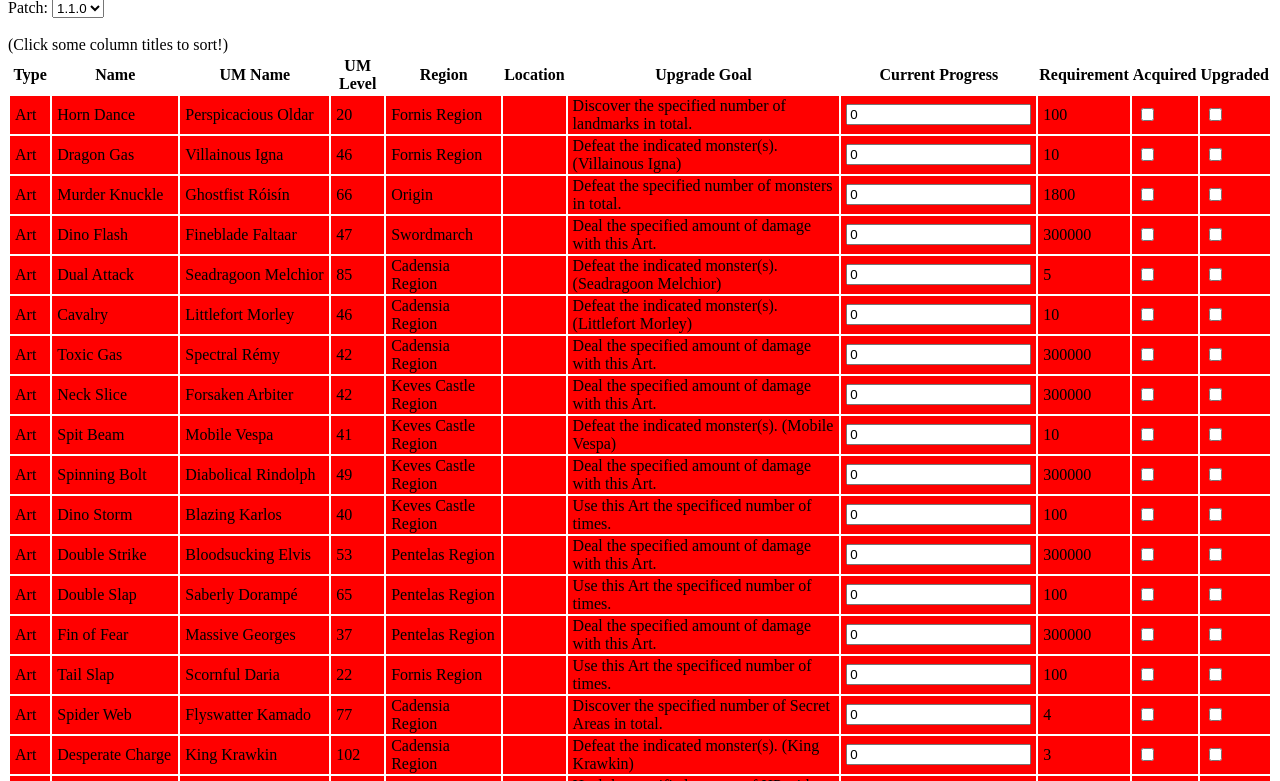
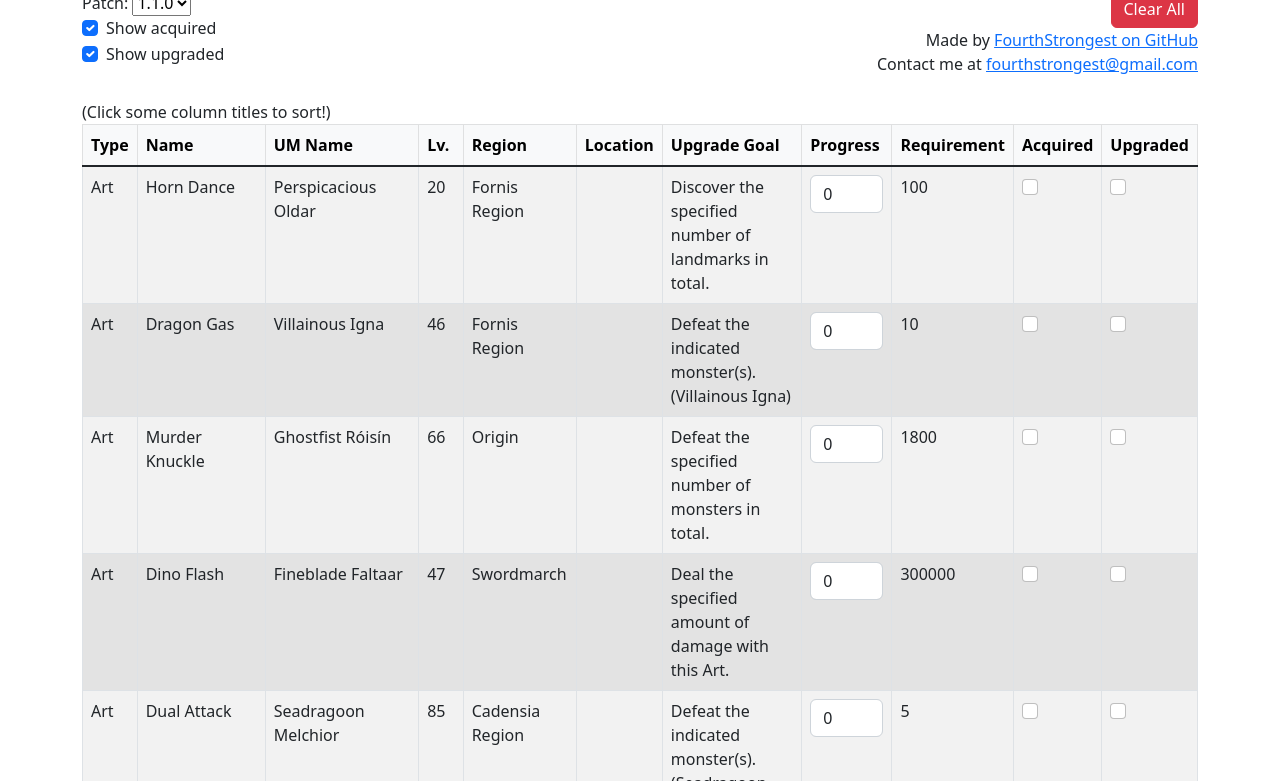
Before and after one commit to FourthStrongest/Soulhacker, a plain HTML site: page index.html in a window 1280 px wide. Shown: the part 56-837 px from the top of the page. Drawn offline with nearby package versions, Linux system fonts and the light colour scheme.

Commit message:
Add nicer styles, add filter (#1)

```diff
--- a/index.html
+++ b/index.html
@@ -1,3 +1,4 @@
+<!DOCTYPE html>
 <html>
   <head>
     <style>
@@ -13,44 +14,70 @@
         padding-bottom: 4;
       }
     </style>
-    <h2 style="text-align: center">Soulhacker Tracker</h2>
+
+    <meta charset="utf-8">
+    <meta name="viewport" content="width=device-width, initial-scale=1">
+    <title>Soulhacker Tracker</title>
+    <link href="https://cdn.jsdelivr.net/npm/bootstrap@5.2.0/dist/css/bootstrap.min.css" rel="stylesheet" integrity="sha384-gH2yIJqKdNHPEq0n4Mqa/HGKIhSkIHeL5AyhkYV8i59U5AR6csBvApHHNl/vI1Bx" crossorigin="anonymous">
   </head>
   <body>
+    <div class="container">
+      <h2 class="text-center">Soulhacker Tracker</h2>
+
+      <div class="row">
+        <div class="col">
           <!-- <label for="c1"> <input type="checkbox" name="darkMode" value="red" id="c1">Red</label> -->
           <label title="For the different patches of the game (preloads latest version)" for="patches">Patch:</label>
           <select name="patches" id="patches" onchange="loadPage()">
             <option value="1_0_0">1.0.0</option>
             <option value="1_1_0" selected>1.1.0</option>
           </select>
-    <br />
-    <br />
-    (Click some column titles to sort!)
 
-    <table>
-      <thead>
-        <tr>
-          <th onclick="sortColumn('type')" title="Click to sort">Type</th>
-          <th onclick="sortColumn('name')" title="Click to sort">Name</th>
-          <th onclick="sortColumn('umName')" title="Click to sort">UM Name</th>
-          <th onclick="sortColumn('level')" title="Click to sort">UM Level</th>
-          <th onclick="sortColumn('region')" title="Click to sort">Region</th>
-          <th>Location</th>
-          <th>Upgrade Goal</th>
-          <th>Current Progress</th>
-          <th>Requirement</th>
-          <th>Acquired</th>
-          <th>Upgraded</th>
-        </tr>
-      </thead>
-      <tbody class="tableBody">
-      </tbody>
-    </table>
-    <br />
-    <button onclick="clearLocalStorage()">Clear All</button>
+          <div class="form-check">
+            <input class="form-check-input" type="checkbox" value="" id="show-acquired" onclick="changeFilter(this, {acquired: true})">
+            <label class="form-check-label" for="show-acquired">
+              Show acquired
+            </label>
+          </div>
+          <div class="form-check">
+            <input class="form-check-input" type="checkbox" value="" id="show-upgraded" onchange="changeFilter(this, {upgraded: true})">
+            <label class="form-check-label" for="show-upgraded">
+              Show upgraded
+            </label>
+          </div>
+        </div>
+        <div class="col text-end">
+          <button class="btn btn-danger" onclick="clearLocalStorage()">Clear All</button>
           <br />
           Made by <a href="https://github.com/FourthStrongest">FourthStrongest on GitHub</a>
           <br />
           Contact me at <a href="mailto:fourthstrongest@gmail.com">fourthstrongest@gmail.com</a>
+        </div>
+      </div>
+
+      <br />
+      (Click some column titles to sort!)
+
+      <table class="table table-striped table-bordered">
+        <thead class="table-light">
+          <tr>
+            <th scope="col" onclick="sortColumn('type')" title="Click to sort">Type</th>
+            <th scope="col" onclick="sortColumn('name')" title="Click to sort">Name</th>
+            <th scope="col" onclick="sortColumn('umName')" title="Click to sort">UM Name</th>
+            <th scope="col" onclick="sortColumn('level')" title="Click to sort">Lv.</th>
+            <th scope="col" onclick="sortColumn('region')" title="Click to sort">Region</th>
+            <th scope="col">Location</th>
+            <th scope="col">Upgrade Goal</th>
+            <th scope="col">Progress</th>
+            <th scope="col">Requirement</th>
+            <th scope="col">Acquired</th>
+            <th scope="col">Upgraded</th>
+          </tr>
+        </thead>
+        <tbody class="tableBody table-group-divider">
+        </tbody>
+      </table>
+    </div>
     <script src="js.js"></script>
   </body>
 </html>
--- a/js.js
+++ b/js.js
@@ -6,6 +6,9 @@ const tableBody = document.querySelector('.tableBody')
 const patchesDropbox = document.getElementById('patches')
 let patchDictionary = new Map()
 
+let showUpgraded = (localStorage.getItem("show-upgraded") || "true") === "true";
+let showAcquired = (localStorage.getItem("show-acquired") || "true") === "true";
+
 window.addEventListener('DOMContentLoaded', () => {
   loadPage()
 })
@@ -13,6 +16,10 @@ window.addEventListener('DOMContentLoaded', () => {
 function loadPage() {
   loadPatchData()
   loadData()
+
+  // Sync checkbox status
+  document.getElementById("show-acquired").checked = showAcquired;
+  document.getElementById("show-upgraded").checked = showUpgraded;
 }
 
 function loadPatchData() {
@@ -54,21 +61,31 @@ function loadTableData(data) {
   data.forEach(e => {
     const acquiredElement = document.createElement('td')
     const upgradedElement = document.createElement('td')
-    const acquiredHtml = `<input type='checkbox' id='acquired' onclick='onClickCheckbox(this.parentNode.parentNode)' ${localStorage.getItem(`${e.name}Acq`) === 'true' ? 'checked' : ''}>`
-    const upgradedHtml = `<input type='checkbox' id='upgraded' onclick='onClickCheckbox(this.parentNode.parentNode)' ${localStorage.getItem(`${e.name}Upg`) === 'true' ? 'checked' : ''}>`
+
+    const isAcquired = localStorage.getItem(`${e.name}Acq`) === 'true';
+    const isUpgraded = localStorage.getItem(`${e.name}Upg`) === 'true';
+
+    if ((!showAcquired && isAcquired) || (!showUpgraded && isUpgraded)) {
+      return "";
+    }
+
+    const acquiredHtml = `<input type='checkbox' class='form-check-input' id='acquired' onclick='onClickCheckbox(this.parentNode.parentNode)' ${isAcquired ? 'checked' : ''}>`
+    const upgradedHtml = `<input type='checkbox' class='form-check-input' id='upgraded' onclick='onClickCheckbox(this.parentNode.parentNode)' ${isUpgraded ? 'checked' : ''}>`
     acquiredElement.innerHTML = acquiredHtml
     upgradedElement.innerHTML = upgradedHtml
 
+    const bgColor = setBackgroundColors(acquiredElement.firstChild, upgradedElement.firstChild);
+
     let trHtml = `
-    <tr id=${e.name} style='background-color: ${setBackgroundColors(acquiredElement.firstChild, upgradedElement.firstChild)}'>
+    <tr id=${e.name} ${bgColor ? "style='background-color: " + bgColor + "'" : ""}>
       <td>${e.type}</td>
       <td>${getPatchedName(e.name)}</td>
-      <td>${e.umName}</td>
+      <td>${e.umName.replaceAll('_', ' ')}</td>
       <td>${e.level}</td>
       <td>${e.region}</td>
       <td><img src="${e.location}"</td>
       <td>${e.upgradeGoal}</td>
-      <td><input id='prog' value=${localStorage.getItem(`${e.name}Prog`) || 0} oninput='onInputChange(this.parentNode.parentNode)'></td>
+      <td><input id='prog' class='form-control' value=${localStorage.getItem(`${e.name}Prog`) || 0} oninput='onInputChange(this.parentNode.parentNode)'></td>
       <td>${e.maxProgress}</td>
       <td>${acquiredElement.innerHTML}</td>
       <td>${upgradedElement.innerHTML}</td></tr>
@@ -105,6 +122,19 @@ function sortColumn(columnName) {
   loadTableData(currentDataState)
 }
 
+function changeFilter(checkbox, filterTypes) {
+  const {upgraded, acquired} = filterTypes;
+  if (upgraded) { // Change the upgraded filter
+    showUpgraded = checkbox.checked;
+    localStorage.setItem("show-upgraded", showUpgraded);
+  }
+  if (acquired) { // Change the acquired filter
+    showAcquired = checkbox.checked;
+    localStorage.setItem("show-acquired", showAcquired);
+  }
+  loadTableData(currentDataState);
+}
+
 function sortNumberColumn(columnName) {
   currentDataState = currentDataState.sort((e1, e2) => {
     return sortDirection ? e1[columnName] - e2[columnName] : e2[columnName] - e1[columnName]
@@ -120,9 +150,9 @@ function sortTextColumn(columnName) {
 function onClickCheckbox(tr) {
   const acq = tr.querySelector('#acquired')
   const upg = tr.querySelector('#upgraded')
-  setRowStyle(tr, acq, upg)
   localStorage.setItem(`${tr.id}Acq`, acq.checked)
   localStorage.setItem(`${tr.id}Upg`, upg.checked)
+  loadTableData(currentDataState);
 }
 
 function setRowStyle(tr, acq, upg) {
@@ -131,17 +161,16 @@ function setRowStyle(tr, acq, upg) {
 
 function setBackgroundColors(acq, upg) {
   let color = setBackgroundColor(upg)
-  if (color == 'red') color = setBackgroundColor(acq)
+  if (color == null) color = setBackgroundColor(acq)
   return color
 }
 
 function setBackgroundColor(input) {
-  const red = 'rgba(255, 0, 0, 0.5)'
-  const green = 'rgba(0, 255, 0, 0.5)'
-  const blue = 'rgba(0, 0, 255, 0.5)'
+  const green = 'rgba(118, 255, 3, 0.5)'
+  const blue = 'rgba(0, 176, 255, 0.5)'
   if (input.id == 'upgraded' && input.checked) return blue
   if (input.id == 'acquired' && input.checked) return green
-  return 'red'
+  return null
 }
 
 function onInputChange(tr) {
```
Lines whose indentation alone changed are shown as unchanged.
